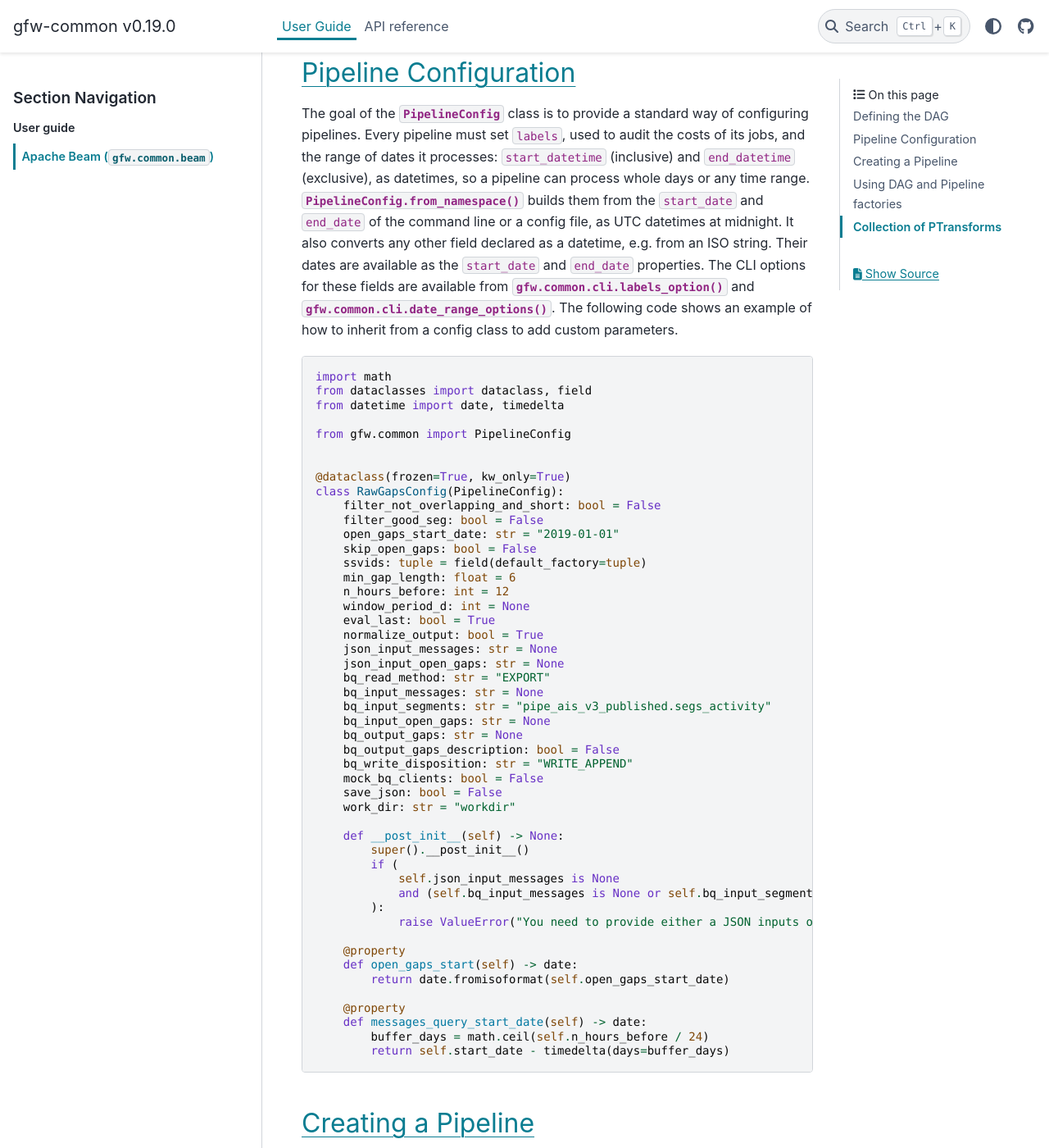
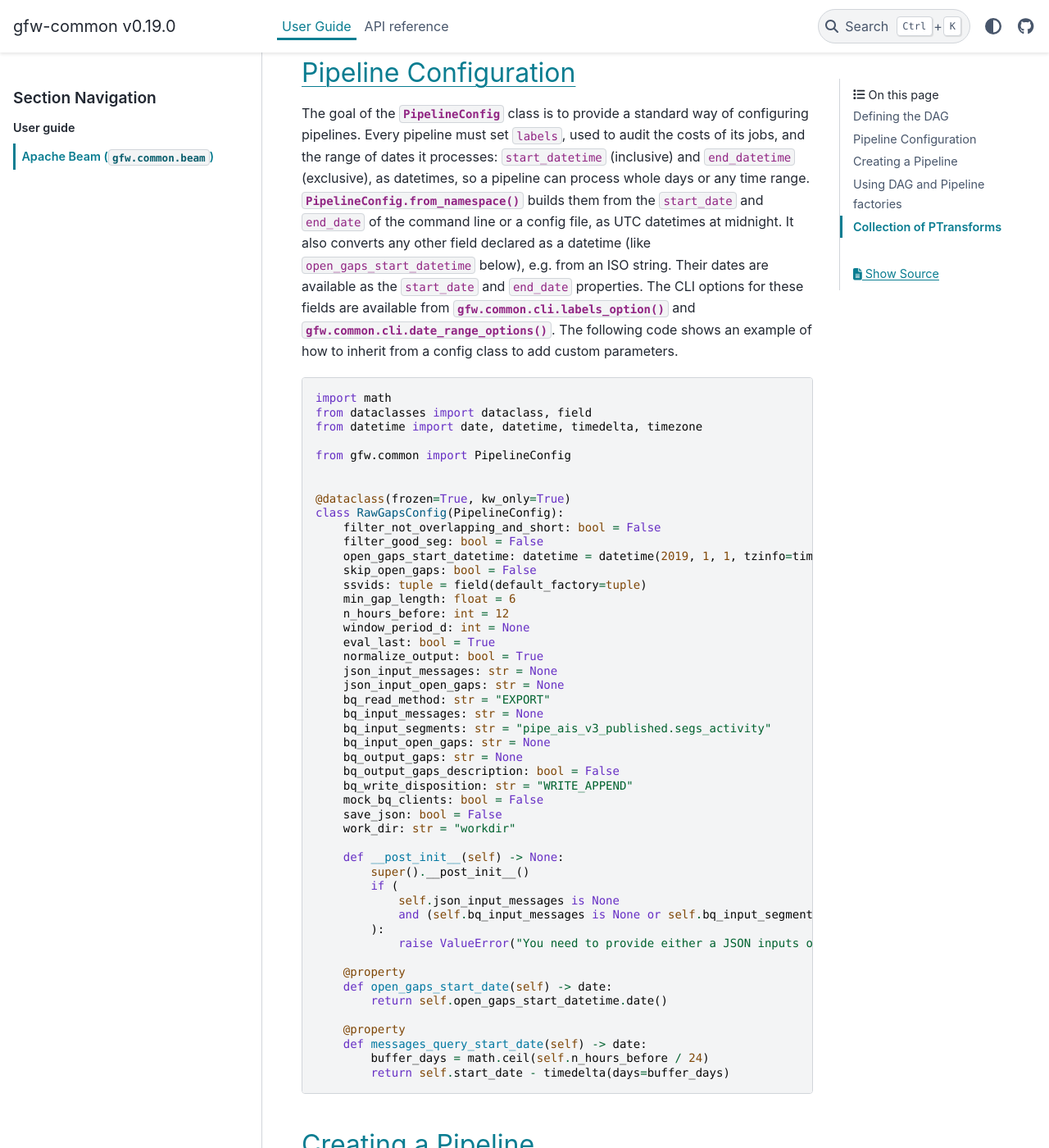
Before and after one commit to GlobalFishingWatch/gfw-common, a Sphinx documentation site: the page built from docs/source/tutorial/beam.rst, in a window 1280 px wide and 1400 px high, scrolled down 721 px. Shown: the whole window at 82% size. Built offline with Sphinx 7.4.7 and the PyData theme 0.15.4, drawn with Linux system fonts in a browser that asks for light colours; pages that are not in the unit, such as notebooks, are missing from menus.

Commit message:
Make the tutorial's open_gaps_start a datetime field with a date property
open_gaps_start_datetime is converted by from_namespace like
start_datetime, and open_gaps_start_date returns its date.

```diff
--- a/docs/source/tutorial/beam.rst
+++ b/docs/source/tutorial/beam.rst
@@ -32,7 +32,7 @@ it processes: ``start_datetime`` (inclusive) and ``end_datetime`` (exclusive), a
 pipeline can process whole days or any time range.
 :meth:`PipelineConfig.from_namespace` builds them from the ``start_date`` and ``end_date`` of the
 command line or a config file, as UTC datetimes at midnight. It also converts any other field
-declared as a datetime, e.g. from an ISO string.
+declared as a datetime (like ``open_gaps_start_datetime`` below), e.g. from an ISO string.
 Their dates are available as the ``start_date`` and ``end_date`` properties.
 The CLI options for these fields are available from :func:`gfw.common.cli.labels_option`
 and :func:`gfw.common.cli.date_range_options`.
@@ -42,7 +42,7 @@ The following code shows an example of how to inherit from a config class to add
 
     import math
     from dataclasses import dataclass, field
-    from datetime import date, timedelta
+    from datetime import date, datetime, timedelta, timezone
 
     from gfw.common import PipelineConfig
 
@@ -51,7 +51,7 @@ The following code shows an example of how to inherit from a config class to add
     class RawGapsConfig(PipelineConfig):
         filter_not_overlapping_and_short: bool = False
         filter_good_seg: bool = False
-        open_gaps_start_date: str = "2019-01-01"
+        open_gaps_start_datetime: datetime = datetime(2019, 1, 1, tzinfo=timezone.utc)
         skip_open_gaps: bool = False
         ssvids: tuple = field(default_factory=tuple)
         min_gap_length: float = 6
@@ -81,8 +81,8 @@ The following code shows an example of how to inherit from a config class to add
                 raise ValueError("You need to provide either a JSON inputs or BQ input.")
 
         @property
-        def open_gaps_start(self) -> date:
-            return date.fromisoformat(self.open_gaps_start_date)
+        def open_gaps_start_date(self) -> date:
+            return self.open_gaps_start_datetime.date()
 
         @property
         def messages_query_start_date(self) -> date:
```
